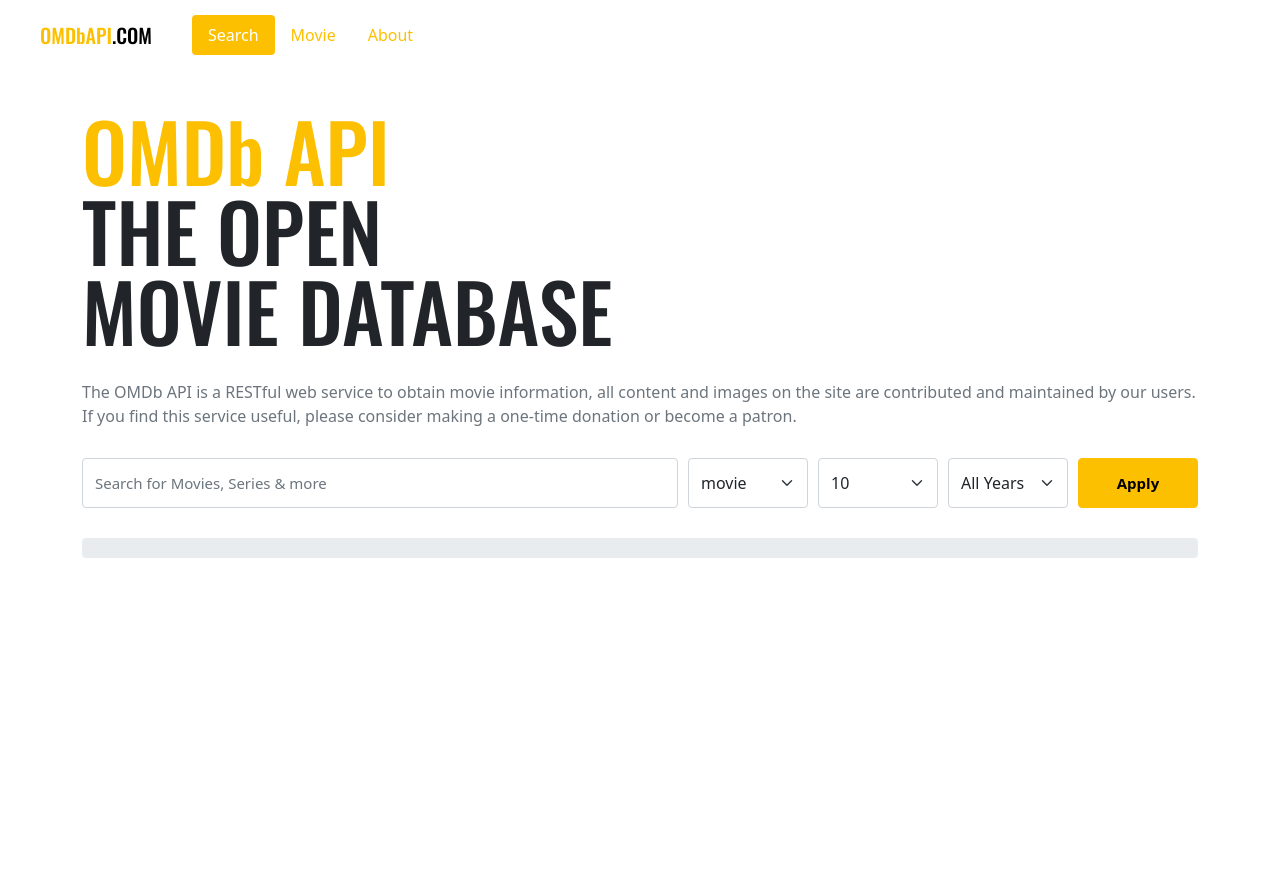
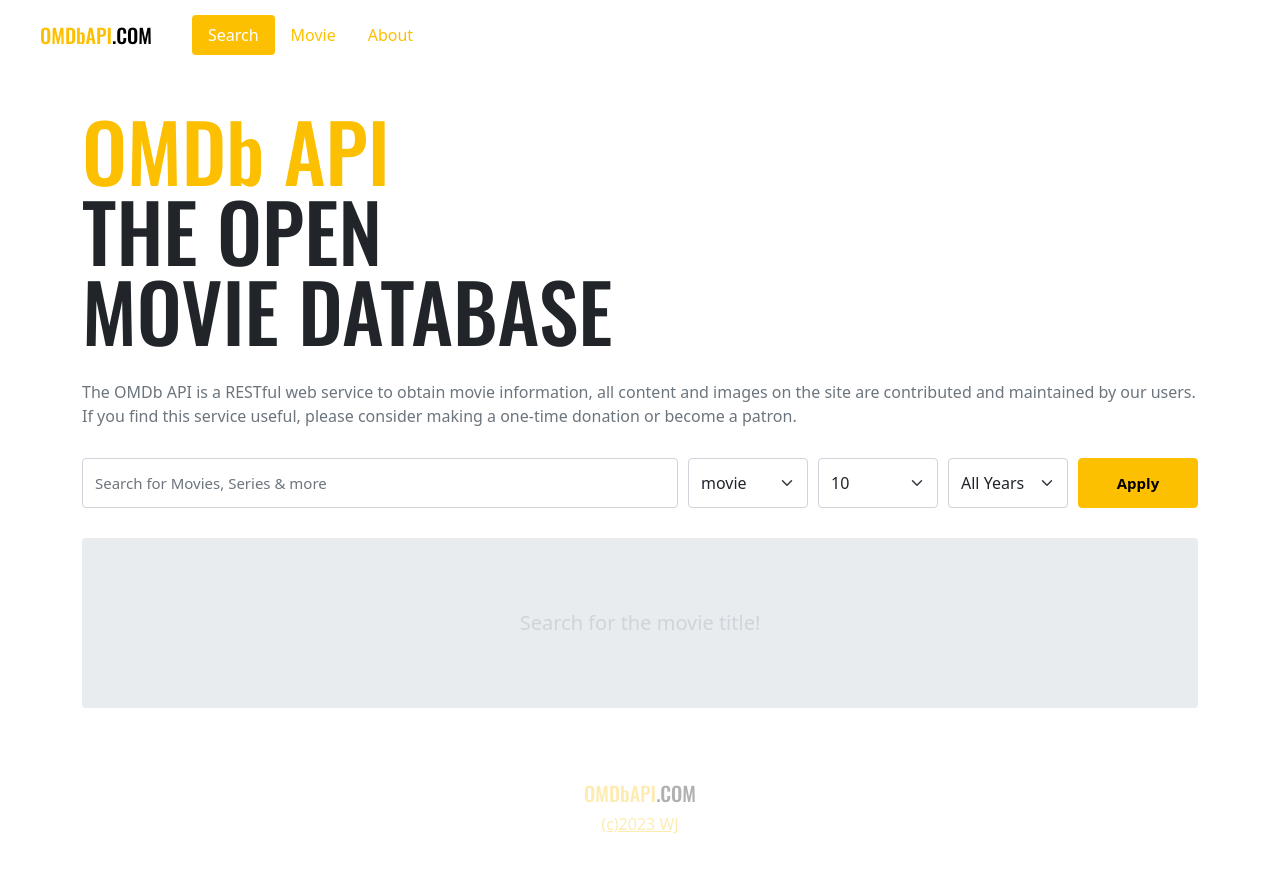
Before and after one commit to cincu4221/vue, a Vue app: page / in a window 1280 px wide. Shown: the top 872 px of the page. Before the commit the page ends 800 px from the top, so only its background shows below. Built offline with nearby package versions, Linux system fonts and the light colour scheme.

Commit message:
ch04-22 clear

```diff
--- a/src/App.vue
+++ b/src/App.vue
@@ -1,14 +1,17 @@
 <template>
   <Header />
   <RouterView />
+  <Footer />
 </template>
 
 <script>
 import Header from '~/components/Header'
+import Footer from '~/components/Footer'
 
 export default {
   components: {
-    Header
+    Header,
+    Footer
   }
 }
 </script>
--- /dev/null
+++ b/src/components/Footer.vue
@@ -0,0 +1,29 @@
+<template>
+  <footer>
+    <Logo />
+    <a
+      href="https:/github.com/cincu4221"
+      target="_blank">(c){{ new Date().getFullYear() }} WJ</a>
+  </footer>
+</template>
+
+<script>
+import Logo from '~/components/Logo'
+export default {
+  components: {
+    Logo
+  }
+}
+</script>
+
+<style lang="scss" scoped>
+footer {
+  padding: 70px 0;
+  text-align: center;
+  opacity: .3;
+  .logo {
+    display: block;
+    margin-bottom: 4px;
+  }
+}
+</style>
--- a/src/components/MovieList.vue
+++ b/src/components/MovieList.vue
@@ -1,10 +1,19 @@
 <template>
   <div class="container">
-    <div class="inner">
-      <div class="message">
+    <div
+      :class="{ 'no-result': !movies.length }"
+      class="inner">
+      <div
+        v-if="loading"
+        class="spinner-border text-primary"></div>
+      <div
+        v-if="message"
+        class="message">
         {{ message }}
       </div>
-      <div class="movies">
+      <div
+        v-else
+        class="movies">
         <MovieItem
           v-for="movie in movies"
           :key="movie.imdbID"
@@ -27,6 +36,9 @@
     },
     message() {
       return this.$store.state.movie.message
+    },
+    loading() {
+      return this.$store.state.movie.loading
     }
   }
 }
@@ -41,6 +53,14 @@
     background-color: $gray-200;
     padding: 10px 0;
     border-radius: 4px;
+    text-align: center;
+    &.no-result {
+      padding: 70px 0;
+    }
+  }
+  .message {
+    color: $gray-400;
+    font-size: 20px;
   }
   .movies {
     display: flex;
--- a/src/store/movie.js
+++ b/src/store/movie.js
@@ -7,7 +7,7 @@
   // data
   state: () => ({
     movies: [],
-    message: '',
+    message: 'Search for the movie title!',
     loading: false
   }),
   // computed
@@ -28,6 +28,14 @@
   // 비동기로 동작
   actions: {
     async searchMovies({ state, commit }, payload) {
+      // 사용자가 searchMovies를 여러번 실행하는 것을 방지
+      if (state.loading) return
+
+      commit('updateState', {
+        message: '',
+        loading: true
+      })
+
       try {
         const res = await _fetchMovie({
           ...payload,
@@ -65,6 +73,10 @@
           movies: [],
           message
         })
+      } finally {
+        commit('updateState', {
+          loading: false
+        })
       }
     }
   }
```
